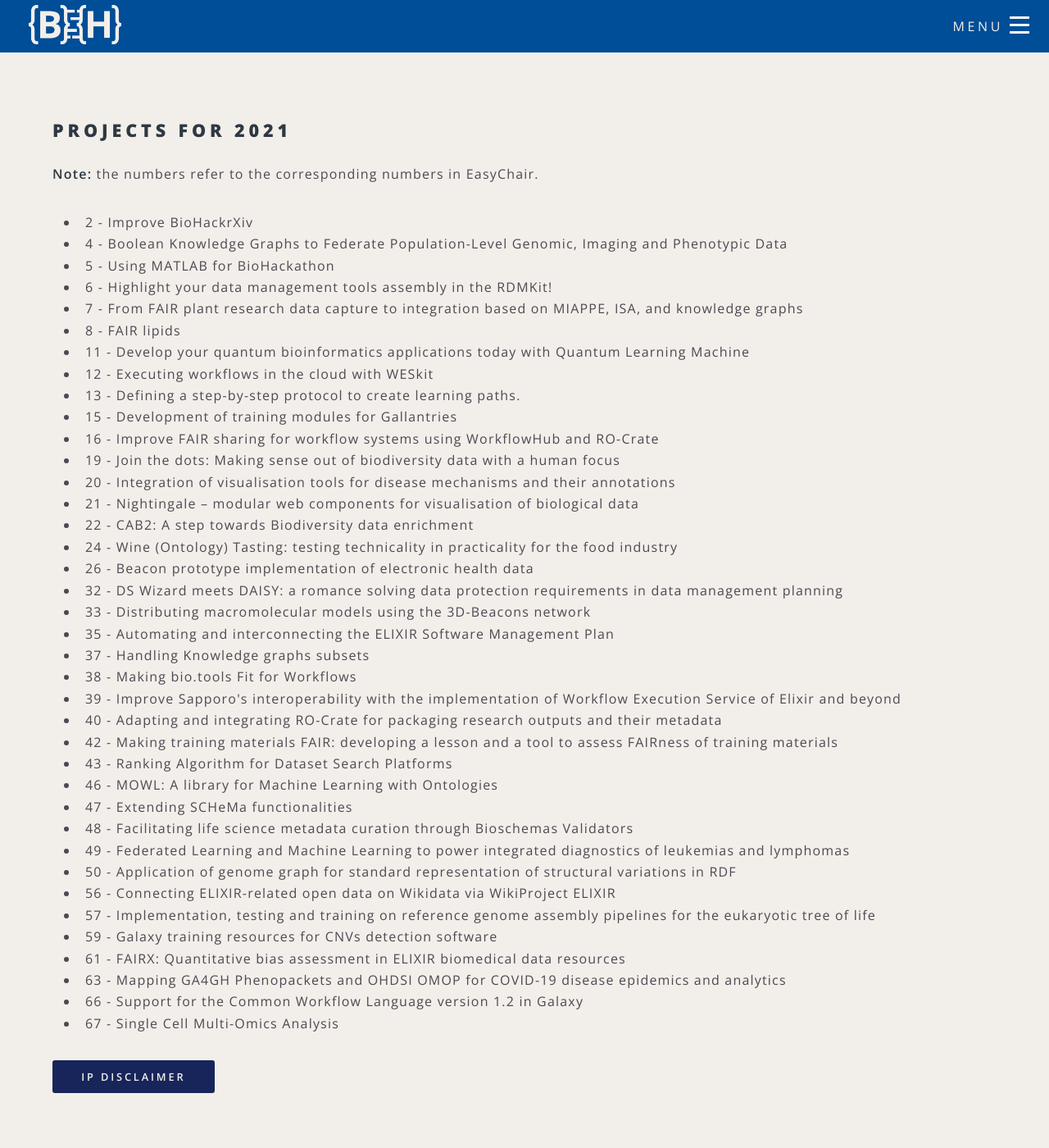
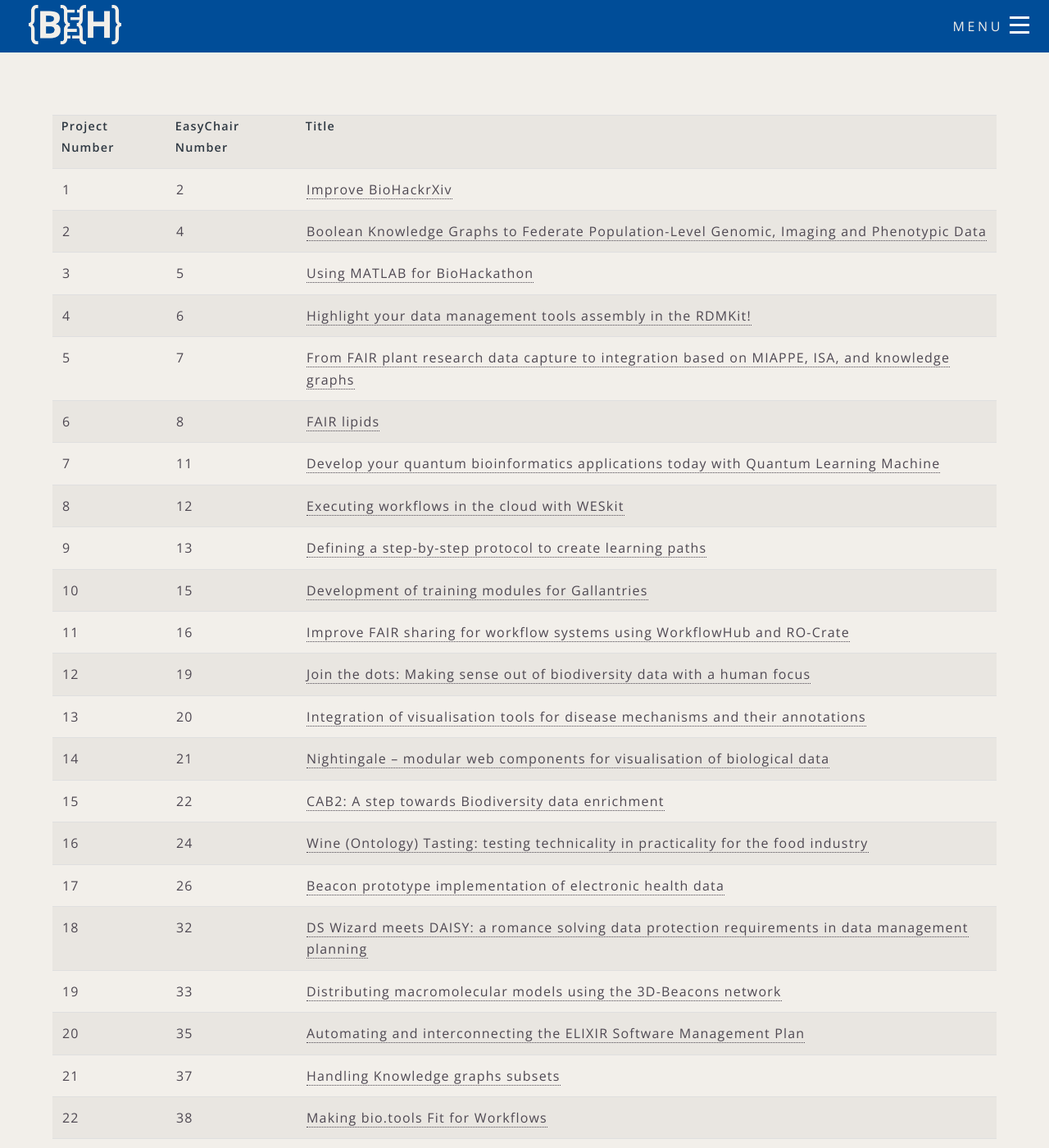
Before and after one commit to elixir-europe/biohackathon-europe-2021, a Jekyll site: the page built from projects.html, in a window 1280 px wide and 1400 px high, scrolled down 309 px. Shown: the whole window at 82% size. Built offline with Jekyll 4.4.1, drawn with Linux system fonts in a browser that asks for light colours; nearby versions of some CDN libraries; some of the changed text lies outside the part shown.

Commit message:
Re-add script to loop through projects

```diff
--- a/projects.html
+++ b/projects.html
@@ -3,67 +3,28 @@
 title: Hacking projects
 body_class: projects
 ---
-<!--
-section id="hacking-projects">
+
+<section id="hacking-projects">
     {% assign projectVersions = site.projects | sort: 'modified_date' %}
     {% assign latestProjects = projectVersions.first %}
 </section>
--->
-  <!--  <ul>
+
+    <table>
+      <tr>
+        <th><strong>Project Number</strong></th>
+        <th><strong>EasyChair Number</strong></th>
+        <th><strong>Title</strong></th>
+      </tr>
+
         {% for project in latestProjects.project_list %}
-        <li>
-            <a href="{{project.link}}"
-                target="_blank"><strong>{{project.project_number}}</strong> - {{project.title}}
-                <i class="fab fa-github" aria-hidden="true"></i>
-            </a>
-        </li>
+        <tr>
+            <td>{{project.project_number}}</td>
+            <td>{{project.number}}</td>
+            <td><a href="{{project.link}}" target="_blank">{{project.title}}</a></td>
+        </tr>
         {% endfor %}
-    </ul>
-   -->
+    </table>
 <section>
-    <h2>Projects for 2021</h2>
-    <p><strong>Note:</strong> the numbers refer to the corresponding numbers in EasyChair.</p>
-    <ul>
-<li>2 - Improve BioHackrXiv</li>
-<li>4 - Boolean Knowledge Graphs to Federate Population-Level Genomic, Imaging and Phenotypic Data</li>
-<li>5 - Using MATLAB for BioHackathon</li>
-<li>6 - Highlight your data management tools assembly in the RDMKit!</li>
-<li>7 - From FAIR plant research data capture to integration based on MIAPPE, ISA, and knowledge graphs</li>
-<li>8 - FAIR lipids</li>
-<li>11 - Develop your quantum bioinformatics applications today with Quantum Learning Machine</li>
-<li>12 - Executing workflows in the cloud with WESkit</li>
-<li>13 - Defining a step-by-step protocol to create learning paths.</li>
-<li>15 - Development of training modules for Gallantries</li>
-<li>16 - Improve FAIR sharing for workflow systems using WorkflowHub and RO-Crate</li>
-<li>19 - Join the dots: Making sense out of biodiversity data with a human focus</li>
-<li>20 - Integration of visualisation tools for disease mechanisms and their annotations</li>
-<li>21 - Nightingale – modular web components for visualisation of biological data</li>
-<li>22 - CAB2: A step towards Biodiversity data enrichment</li>
-<li>24 - Wine (Ontology) Tasting: testing technicality in practicality for the food industry</li>
-<li>26 - Beacon prototype implementation of electronic health data</li>
-<li>32 - DS Wizard meets DAISY: a romance solving data protection requirements in data management planning</li>
-<li>33 - Distributing macromolecular models using the 3D-Beacons network</li>
-<li>35 - Automating and interconnecting the ELIXIR Software Management Plan</li>
-<li>37 - Handling Knowledge graphs subsets</li>
-<li>38 - Making bio.tools Fit for Workflows</li>
-<li>39 - Improve Sapporo's interoperability with the implementation of Workflow Execution Service of Elixir and beyond</li>
-<li>40 - Adapting and integrating RO-Crate for packaging research outputs and their metadata</li>
-<li>42 - Making training materials FAIR: developing a lesson and a tool to assess FAIRness of training materials</li>
-<li>43 - Ranking Algorithm for Dataset Search Platforms</li>
-<li>46 - MOWL: A library for Machine Learning with Ontologies</li>
-<li>47 - Extending SCHeMa functionalities</li>
-<li>48 - Facilitating life science metadata curation through Bioschemas Validators</li>
-<li>49 - Federated Learning and Machine Learning to power integrated diagnostics of leukemias and lymphomas</li>
-<li>50 - Application of genome graph for standard representation of structural variations in RDF</li>
-<li>56 - Connecting ELIXIR-related open data on Wikidata via WikiProject ELIXIR</li>
-<li>57 - Implementation, testing and training on reference genome assembly pipelines for the eukaryotic tree of life</li>
-<li>59 - Galaxy training resources for CNVs detection software</li>
-<li>61 - FAIRX: Quantitative bias assessment in ELIXIR biomedical data resources</li>
-<li>63 - Mapping GA4GH Phenopackets and OHDSI OMOP for COVID-19 disease epidemics and analytics</li>
-<li>66 - Support for the Common Workflow Language version 1.2 in Galaxy</li>
-<li>67 - Single Cell Multi-Omics Analysis</li>
-</ul>
-
 
 
  <!--   <p class="mt-5">Selected hacking topics will be published here once reviewed by the BioHackathon Organising Committee. We are expecting topics to align well with the current interest of life science communities at large. These may include standardised workflows, containerisation, schemas and identifiers, ontology tooling, metadata validation, and training. We encourage submissions of hacking topics from the public and private sector.</p>-->
```
